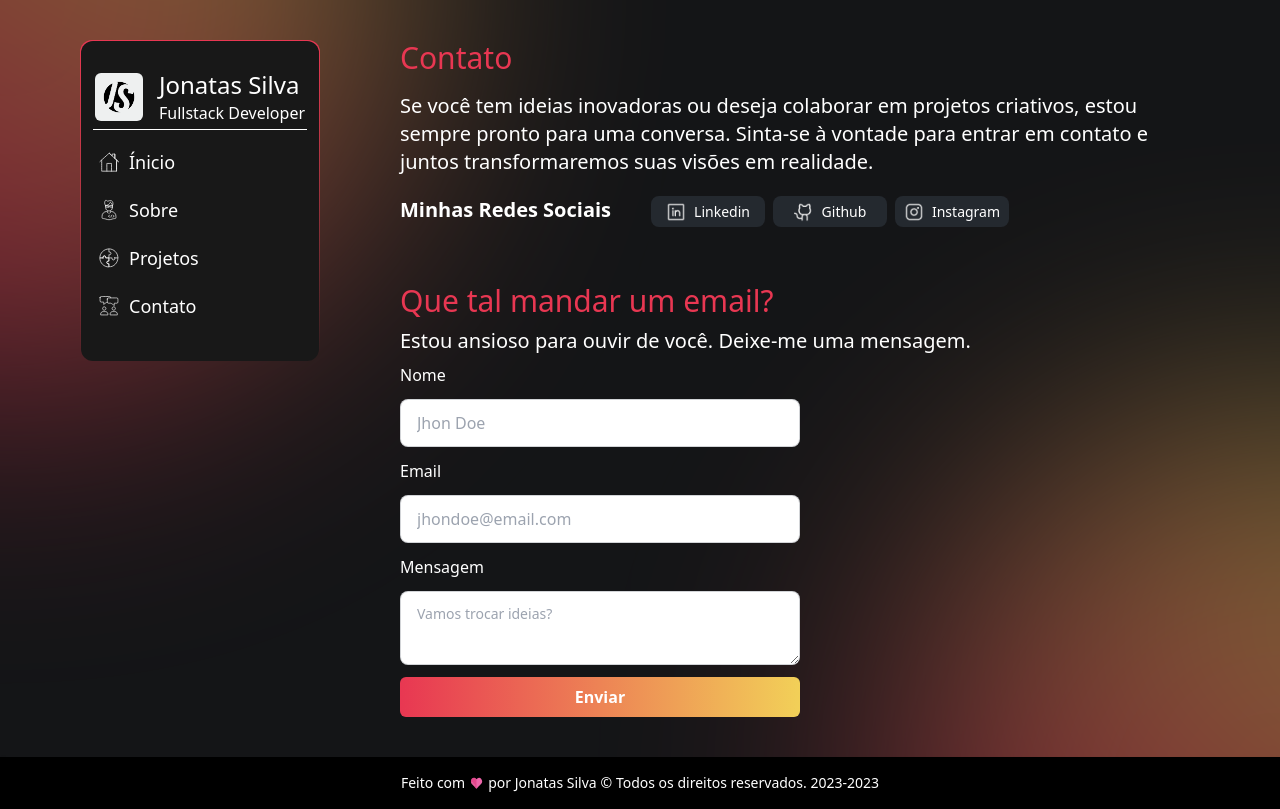
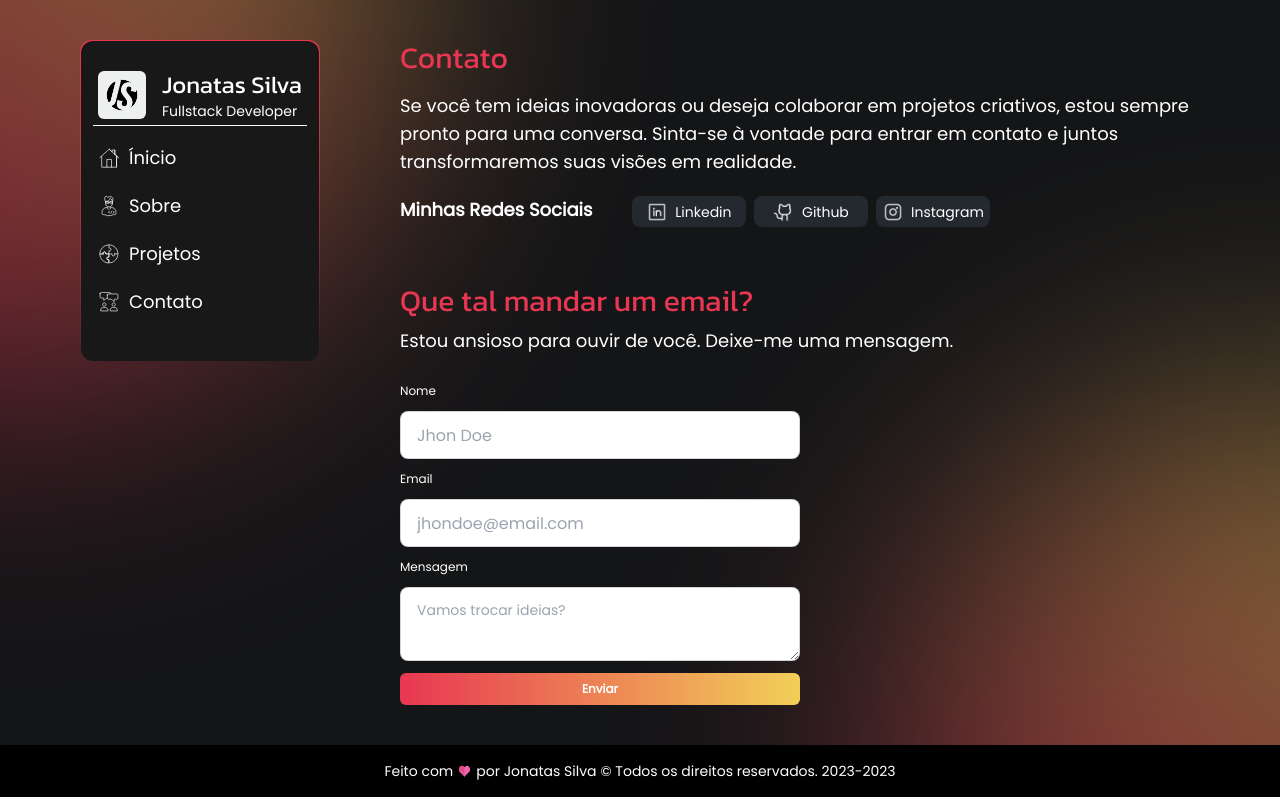
Before and after one commit to JsCodeDevlopment/Portfolio, a React (Vite) app: page /contact in a window 1280 px wide. Built offline with nearby package versions, Linux system fonts and the light colour scheme.

Commit message:
fix: font-style, font-size & font-weight

```diff
--- a/index.html
+++ b/index.html
@@ -1,8 +1,14 @@
-<!doctype html>
+<!DOCTYPE html>
 <html lang="en">
   <head>
     <meta charset="UTF-8" />
     <link rel="icon" type="image" href="/src/assets/logo.png" />
+    <link rel="preconnect" href="https://fonts.googleapis.com" />
+    <link rel="preconnect" href="https://fonts.gstatic.com" crossorigin />
+    <link
+      href="https://fonts.googleapis.com/css2?family=Kanit&family=Poppins&display=swap"
+      rel="stylesheet"
+    />
     <meta name="viewport" content="width=device-width, initial-scale=1.0" />
     <title>Jonatas Silva</title>
   </head>
--- a/src/components/ContactContent.tsx
+++ b/src/components/ContactContent.tsx
@@ -5,20 +5,19 @@ import Linkedin from "../assets/images/linkedin.png";
 import Instagram from "../assets/images/instagram.png";
 
 export function ContactContent() {
-
   return (
     <div className="flex flex-col gap-12">
       <div className="flex flex-wrap gap-5 max-lg:justify-center max-xl:justify-center">
         <div className="flex flex-col gap-4">
-          <h1 className="text-3xl text-first">Contato</h1>
+          <h1 className="text-3xl text-first font-title">Contato</h1>
           <div className="flex flex-col gap-2">
-            <p className="text-xl">
+            <p className="text-lg">
               {`Se você tem ideias inovadoras ou deseja colaborar em projetos criativos, estou sempre pronto para uma conversa. Sinta-se à vontade para entrar em contato e juntos transformaremos suas visões em realidade.`}
             </p>
           </div>
         </div>
         <div className="flex flex-wrap gap-10 max-lg:gap-3 max-lg:items-center max-lg:justify-center max-md:flex-col max-md:justify-center">
-          <h1 className="text-xl font-semibold">Minhas Redes Sociais</h1>
+          <h1 className="text-lg font-semibold">Minhas Redes Sociais</h1>
           <div className="flex max-lg:items-center max-lg:justify-center max-sm:flex-wrap max-sm:w-10">
             <Button
               title="Linkedin"
@@ -44,11 +43,15 @@ export function ContactContent() {
           </div>
         </div>
       </div>
-      <div className="flex flex-col gap-2">
-        <h1 className="text-3xl text-first">Que tal mandar um email?</h1>
-        <h1 className="text-xl">
-          Estou ansioso para ouvir de você. Deixe-me uma mensagem.
-        </h1>
+      <div className="flex flex-col gap-7">
+        <div className="flex flex-col gap-2">
+          <h1 className="text-3xl text-first font-title">
+            Que tal mandar um email?
+          </h1>
+          <h1 className="text-lg">
+            Estou ansioso para ouvir de você. Deixe-me uma mensagem.
+          </h1>
+        </div>
         <div className="flex flex-col items-start w-full">
           <ContactForm />
         </div>
--- a/src/components/HomeContent.tsx
+++ b/src/components/HomeContent.tsx
@@ -15,8 +15,8 @@ export function HomeContent() {
   return (
     <div className="flex flex-col gap-5 max-md:w-full max-md:items-center">
       <div className="flex flex-col">
-        <h1 className="text-3xl text-first">Jonatas Silva</h1>
-        <p className="text-base">Ceará - Brasil</p>
+        <h1 className="text-3xl text-first font-title">Jonatas Silva</h1>
+        <p className="text-sm font-extralight">Ceará - Brasil</p>
       </div>
       <div className="flex w-96 max-lg:w-full">
         <p className="text-xl">
--- a/src/components/Menu.tsx
+++ b/src/components/Menu.tsx
@@ -13,8 +13,8 @@ export function Menu() {
         <div className="flex w-full gap-4 pb-1 border-b-[0.1px] border-white items-center justify-center max-md:flex-col max-md:gap-1">
           <img className="w-12 h-12 rounded-md max-md:w-7 max-md:h-7" src={Logo} alt="" />
           <div className="flex flex-col justify-center max-md:items-center">
-            <h1 className="text-2xl max-md:text-base">Jonatas Silva</h1>
-            <p className="text-md max-md:text-xs">Fullstack Developer</p>
+            <h1 className="text-2xl max-md:text-base font-title">Jonatas Silva</h1>
+            <p className="text-sm max-md:text-xs">Fullstack Developer</p>
           </div>
         </div>
         <div className="flex flex-col gap-2 max-lg:flex-row max-lg:w-full max-lg:h-full max-lg:items-center max-lg:justify-center max-lg:z-50">
--- a/src/components/ProjectsContent.tsx
+++ b/src/components/ProjectsContent.tsx
@@ -8,9 +8,9 @@ export function ProjectsContent() {
     <div className="flex flex-col gap-12">
       <div className="flex flex-wrap gap-5 max-lg:justify-center max-xl:justify-center">
         <div className="flex flex-col gap-4">
-          <h1 className="text-3xl text-first">Meus Projetos</h1>
+          <h1 className="text-3xl text-first font-title">Meus Projetos</h1>
           <div className="flex flex-col gap-2">
-            <p className="text-xl">
+            <p className="text-xl font-poppins">
               {`Minha jornada de aprendizado abrange uma variedade de projetos web. Nesta página, você encontrará ${
                 repos ? repos.filter((repo)=>repo.topics.includes('pinned')).length : "alguns"
               } projetos favoritos que
@@ -44,20 +44,3 @@ export function ProjectsContent() {
     </div>
   );
 }
-
-// {repos.length > 0 ? (
-//   repos.map((repo) => (
-//     <ProjectCard
-//       key={repo.id}
-//       name={repo.name}
-//       description={repo.description}
-//       homepage={repo.homepage}
-//       html_url={repo.html_url}
-//     />
-//   ))
-// ) : (
-//   <p className="text-base">
-//     Desculpe-me mas por algum motivo os projetos não poderam ser
-//     carregados! 🤦‍♂️😢
-//   </p>
-// )}
--- a/src/components/ui/Button.tsx
+++ b/src/components/ui/Button.tsx
@@ -16,7 +16,7 @@ const buttonVariants = tv({
     size: {
       small: "w-24 h-7",
       medium: "w-[114px] h-[31px]",
-      large: "w-[160px] h-[33px]",
+      large: "w-[170px] h-[33px]",
       xl: "w-[160px] h-[40px]",
       noTitleSmall: "w-12 h-7 p-1",
       noTitleMedium: "w-14 h-7 p-1",
--- a/src/components/ui/ContactForm.tsx
+++ b/src/components/ui/ContactForm.tsx
@@ -1,6 +1,6 @@
 export function ContactForm() {
   return (
-    <form className="flex w-1/2 flex-col gap-3 max-lg:w-4/5 max-lg:justify-center max-md:w-full">
+    <form className="flex w-1/2 flex-col gap-3 max-lg:w-4/5 max-lg:justify-center max-md:w-full text-xs">
       <label htmlFor="name">Nome</label>
       <input
         id="name"
--- a/src/components/ui/NavgationBtn.tsx
+++ b/src/components/ui/NavgationBtn.tsx
@@ -11,21 +11,21 @@ export function NavgationBtn({ selectedOption, onOptionClick }: AboutPageProps)
             type="button"
             name="front"
             onClick={() => onOptionClick('front')}
-            className={`px-5 py-1.5 text-xs font-medium rounded-lg ${selectedOption === 'front' ? 'bg-white text-black' : 'hover:bg-background'}`} >
+            className={`px-5 py-1.5 text-xs max-lg:text-[0.6rem] font-medium rounded-lg ${selectedOption === 'front' ? 'bg-white text-black' : 'hover:bg-background'}`} >
             Front-end
           </button>
           <button
             type="button"
             name="back"
             onClick={() => onOptionClick('back')}
-            className={`px-5 py-1.5 text-xs font-medium rounded-lg ${selectedOption === 'back' ? 'bg-white text-black' : 'hover:bg-background'}`} >
+            className={`px-5 py-1.5 text-xs max-lg:text-[0.6rem] font-medium rounded-lg ${selectedOption === 'back' ? 'bg-white text-black' : 'hover:bg-background'}`} >
             Back-end
           </button>
           <button
             type="button"
             name="other"
             onClick={() => onOptionClick('other')}
-            className={`px-5 py-1.5 text-xs font-medium rounded-lg ${selectedOption === 'other' ? 'bg-white text-black' : 'hover:bg-background'}`} >
+            className={`px-5 py-1.5 text-xs max-lg:text-[0.6rem] font-medium rounded-lg ${selectedOption === 'other' ? 'bg-white text-black' : 'hover:bg-background'}`} >
             Outros
           </button>
         </div>
--- a/src/components/ui/ProjectCard.tsx
+++ b/src/components/ui/ProjectCard.tsx
@@ -14,11 +14,11 @@ export function ProjectCard({ name, html_url, description, homepage }: IRepos) {
         <img src={img} alt="Shoes" />
       </figure>
       <div className="card-body gap-5">
-        <h2 className="card-title">
+        <h2 className="card-title font-title font-normal">
           {name}
           <div className="badge badge-sm badge-error text-white">NEW</div>
         </h2>
-        <p>
+        <p className="font-extralight text-sm max-md:text-xs break-words">
           {description}
         </p>
         <div className="flex w-full items-center justify-between">
--- a/src/main.css
+++ b/src/main.css
@@ -17,6 +17,7 @@
 
 * {
   color: white;
+  font-family: 'poppins';
 }
 
 html {
--- a/tailwind.config.js
+++ b/tailwind.config.js
@@ -10,8 +10,8 @@ export default {
         thirt: "#181818",
       },
       fontFamily: {
-        poppins: "",
-        title: "",
+        poppins: "poppins",
+        title: "kanit",
       },
       backgroundImage: {
         "gradient-radial": "linear-gradient(214deg, #F2D058 18.99%, #E83752 69.44%)",
```
Also changed, not shown: src/components/AboutContent.tsx (+6 -6 lines).
